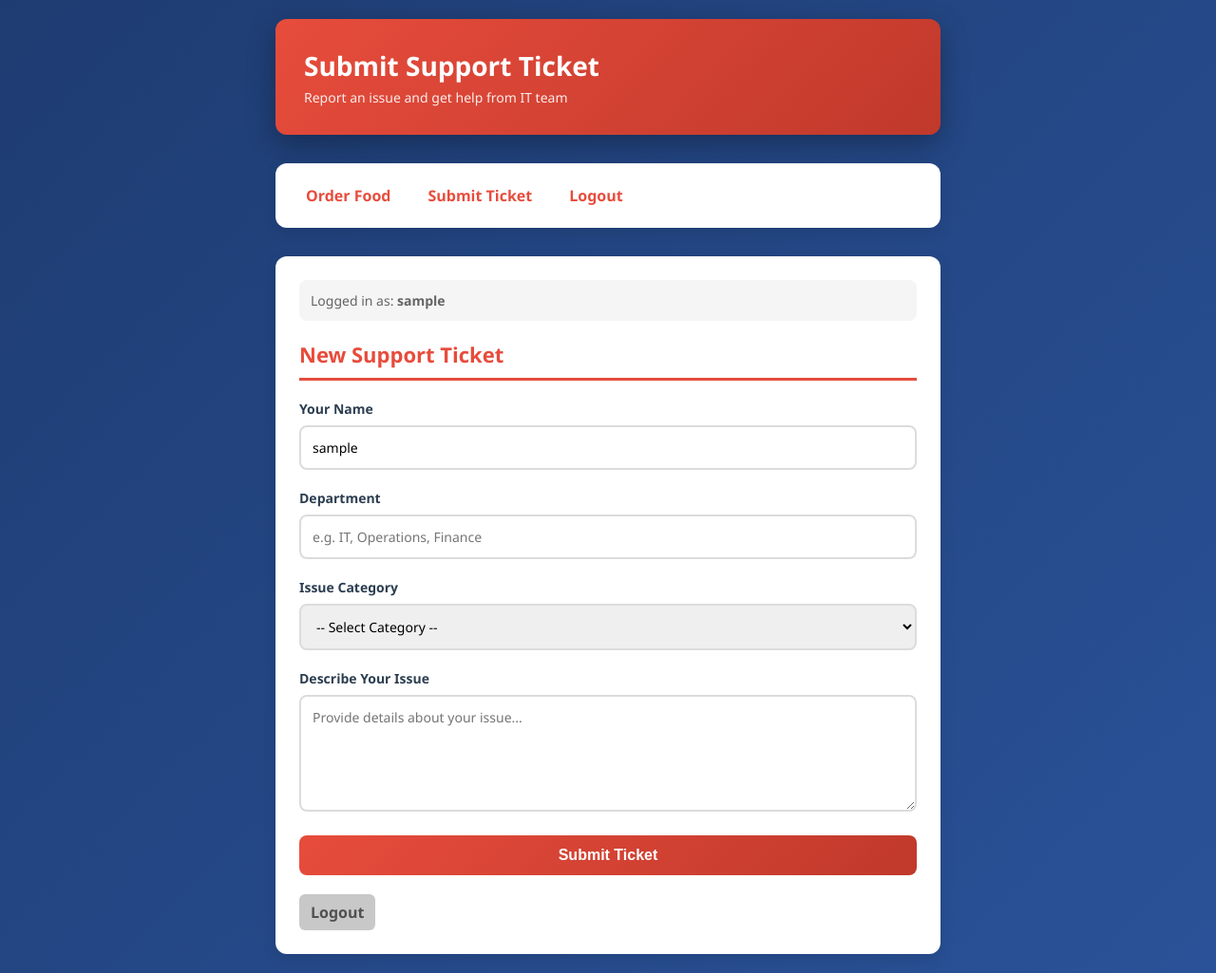
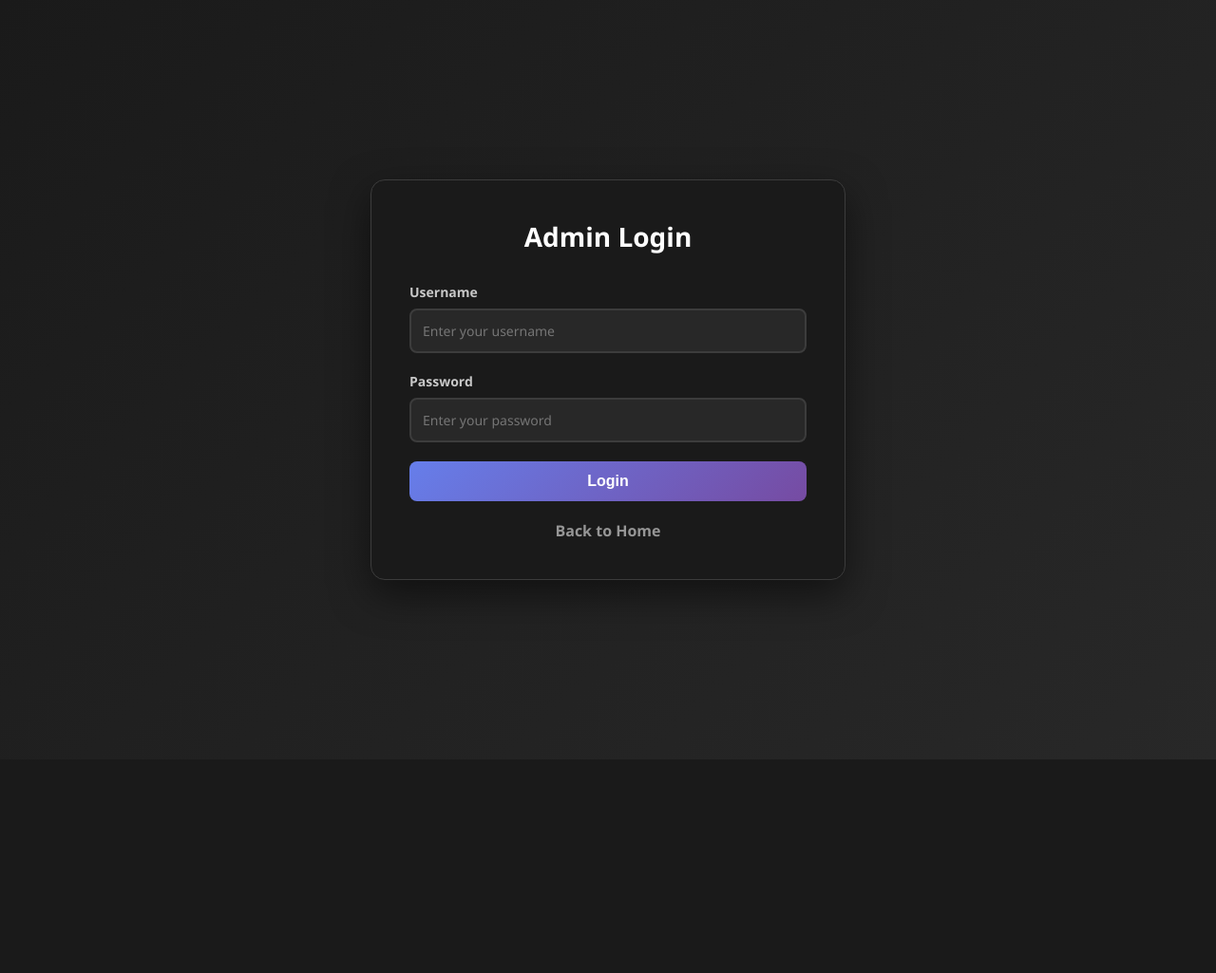
Before and after one commit to sovereignsunlessofdeath-cmyk/datacenter_project, a Flask app: page /submit_support_ticket in a window 1280 px wide. Shown: the whole page at 95% size. After the commit the page ends 800 px from the top, so only its background shows below. Run offline with Flask 3, Linux system fonts and the light colour scheme; the visitor is signed in with stand-in values (Sample User, id 1).

Commit message:
Update all HTML files to dark grey theme

```diff
--- a/templates/submit_ticket.html
+++ b/templates/submit_ticket.html
@@ -2,60 +2,31 @@
 <html>
 <head>
     <meta charset="UTF-8">
-    <title>Submit Support Ticket</title>
+    <title>Admin Login</title>
     <style>
         * { margin: 0; padding: 0; box-sizing: border-box; }
         body {
             font-family: Segoe UI, Tahoma, Geneva, Verdana, sans-serif;
-            background: linear-gradient(135deg, rgb(30, 60, 114) 0%, rgb(42, 82, 152) 100%);
+            background: linear-gradient(135deg, rgb(26, 26, 26) 0%, rgb(40, 40, 40) 100%);
             min-height: 100vh;
+            display: flex;
+            justify-content: center;
+            align-items: center;
             padding: 20px;
         }
-        .container { max-width: 700px; margin: 0 auto; }
-        .header {
-            background: linear-gradient(135deg, rgb(231, 76, 60) 0%, rgb(192, 57, 43) 100%);
+        .container { max-width: 500px; width: 100%; }
+        .card {
+            background: rgb(26, 26, 26);
+            padding: 40px;
+            border-radius: 15px;
+            box-shadow: 0 15px 40px rgba(0,0,0,0.5);
+            border: 1px solid rgb(60, 60, 60);
+        }
+        h1 {
             color: white;
-            padding: 30px;
-            border-radius: 12px;
             margin-bottom: 30px;
-            box-shadow: 0 10px 30px rgba(0,0,0,0.3);
-        }
-        .header h1 { font-size: 28px; margin-bottom: 5px; }
-        .header p { font-size: 14px; opacity: 0.9; }
-        .nav {
-            background: white;
-            padding: 15px 20px;
-            border-radius: 12px;
-            margin-bottom: 30px;
-            box-shadow: 0 5px 15px rgba(0,0,0,0.1);
-            display: flex;
-            flex-wrap: wrap;
-            gap: 15px;
-        }
-        .nav a {
-            text-decoration: none;
-            color: rgb(231, 76, 60);
-            font-weight: 600;
-            padding: 8px 12px;
-            border-radius: 6px;
-            transition: all 0.3s ease;
-        }
-        .nav a:hover {
-            background: rgb(255, 245, 245);
-            color: rgb(192, 57, 43);
-        }
-        .card {
-            background: white;
-            padding: 25px;
-            border-radius: 12px;
-            box-shadow: 0 5px 15px rgba(0,0,0,0.1);
-        }
-        .card h2 {
-            color: rgb(231, 76, 60);
-            margin-bottom: 20px;
-            font-size: 22px;
-            border-bottom: 3px solid rgb(231, 76, 60);
-            padding-bottom: 10px;
+            text-align: center;
+            font-size: 28px;
         }
         .form-group {
             margin-bottom: 20px;
@@ -63,28 +34,30 @@
         label {
             display: block;
             margin-bottom: 8px;
-            color: rgb(44, 62, 80);
+            color: rgb(200, 200, 200);
             font-weight: 600;
             font-size: 14px;
         }
-        input, select, textarea {
+        input {
             width: 100%;
             padding: 12px;
-            border: 2px solid rgb(220, 220, 220);
+            border: 2px solid rgb(60, 60, 60);
             border-radius: 8px;
             font-size: 14px;
+            background: rgb(40, 40, 40);
+            color: white;
             transition: border-color 0.3s ease;
             font-family: inherit;
         }
-        input:focus, select:focus, textarea:focus {
+        input:focus {
             outline: none;
-            border-color: rgb(231, 76, 60);
-            box-shadow: 0 0 0 3px rgba(231, 76, 60, 0.1);
+            border-color: rgb(100, 100, 100);
+            box-shadow: 0 0 0 3px rgba(100, 100, 100, 0.1);
         }
         button {
             width: 100%;
             padding: 12px;
-            background: linear-gradient(135deg, rgb(231, 76, 60) 0%, rgb(192, 57, 43) 100%);
+            background: linear-gradient(135deg, rgb(102, 126, 234) 0%, rgb(118, 75, 162) 100%);
             color: white;
             border: none;
             border-radius: 8px;
@@ -95,81 +68,52 @@
         }
         button:hover {
             transform: translateY(-2px);
-            box-shadow: 0 10px 25px rgba(231, 76, 60, 0.3);
+            box-shadow: 0 10px 25px rgba(102, 126, 234, 0.3);
         }
-        .user-info {
-            background: rgb(245, 245, 245);
+        .back-link {
+            text-align: center;
+            margin-top: 20px;
+        }
+        .back-link a {
+            color: rgb(150, 150, 150);
+            text-decoration: none;
+            font-weight: 600;
+            transition: color 0.3s ease;
+        }
+        .back-link a:hover {
+            color: white;
+        }
+        .error {
+            background: rgb(60, 30, 30);
+            color: rgb(255, 100, 100);
             padding: 12px;
             border-radius: 8px;
             margin-bottom: 20px;
-            color: rgb(100, 100, 100);
-            font-size: 14px;
-        }
-        .logout-btn {
-            background: rgb(200, 200, 200);
-            color: rgb(80, 80, 80);
-            text-decoration: none;
-            padding: 8px 12px;
-            border-radius: 6px;
-            font-weight: 600;
-            transition: all 0.2s ease;
-            display: inline-block;
-            margin-top: 20px;
-        }
-        .logout-btn:hover {
-            background: rgb(180, 180, 180);
+            border-left: 4px solid rgb(200, 50, 50);
         }
     </style>
 </head>
 <body>
     <div class="container">
-        <div class="header">
-            <h1>Submit Support Ticket</h1>
-            <p>Report an issue and get help from IT team</p>
-        </div>
-
-        <div class="nav">
-            <a href="/order">Order Food</a>
-            <a href="/submit_support_ticket">Submit Ticket</a>
-            <a href="/logout">Logout</a>
-        </div>
-
         <div class="card">
-            <div class="user-info">
-                Logged in as: <strong>{{ username }}</strong>
+            <h1>Admin Login</h1>
+            {% if error %}
+            <div class="error">{{ error }}</div>
+            {% endif %}
+            <form action="/login_admin" method="POST">
+                <div class="form-group">
+                    <label for="username">Username</label>
+                    <input type="text" id="username" name="username" placeholder="Enter your username" required>
+                </div>
+                <div class="form-group">
+                    <label for="password">Password</label>
+                    <input type="password" id="password" name="password" placeholder="Enter your password" required>
+                </div>
+                <button type="submit">Login</button>
+            </form>
+            <div class="back-link">
+                <a href="/">Back to Home</a>
             </div>
-
-            <h2>New Support Ticket</h2>
-            <form action="/submit_ticket" method="POST">
-                <div class="form-group">
-                    <label for="name">Your Name</label>
-                    <input type="text" id="name" name="name" value="{{ username }}" readonly>
-                </div>
-
-                <div class="form-group">
-                    <label for="department">Department</label>
-                    <input type="text" id="department" name="department" placeholder="e.g. IT, Operations, Finance" required>
-                </div>
-
-                <div class="form-group">
-                    <label for="category">Issue Category</label>
-                    <select id="category" name="category" required>
-                        <option value="">-- Select Category --</option>
-                        {% for cat in categories %}
-                        <option value="{{ cat }}">{{ cat }}</option>
-                        {% endfor %}
-                    </select>
-                </div>
-
-                <div class="form-group">
-                    <label for="description">Describe Your Issue</label>
-                    <textarea id="description" name="description" placeholder="Provide details about your issue..." rows="5" required></textarea>
-                </div>
-
-                <button type="submit">Submit Ticket</button>
-            </form>
-
-            <a href="/logout" class="logout-btn">Logout</a>
         </div>
     </div>
 </body>
```
Also changed, not shown: templates/index.html (+6 -6 lines), templates/login_admin.html (+16 -18 lines), templates/order.html (+55 -114 lines).
